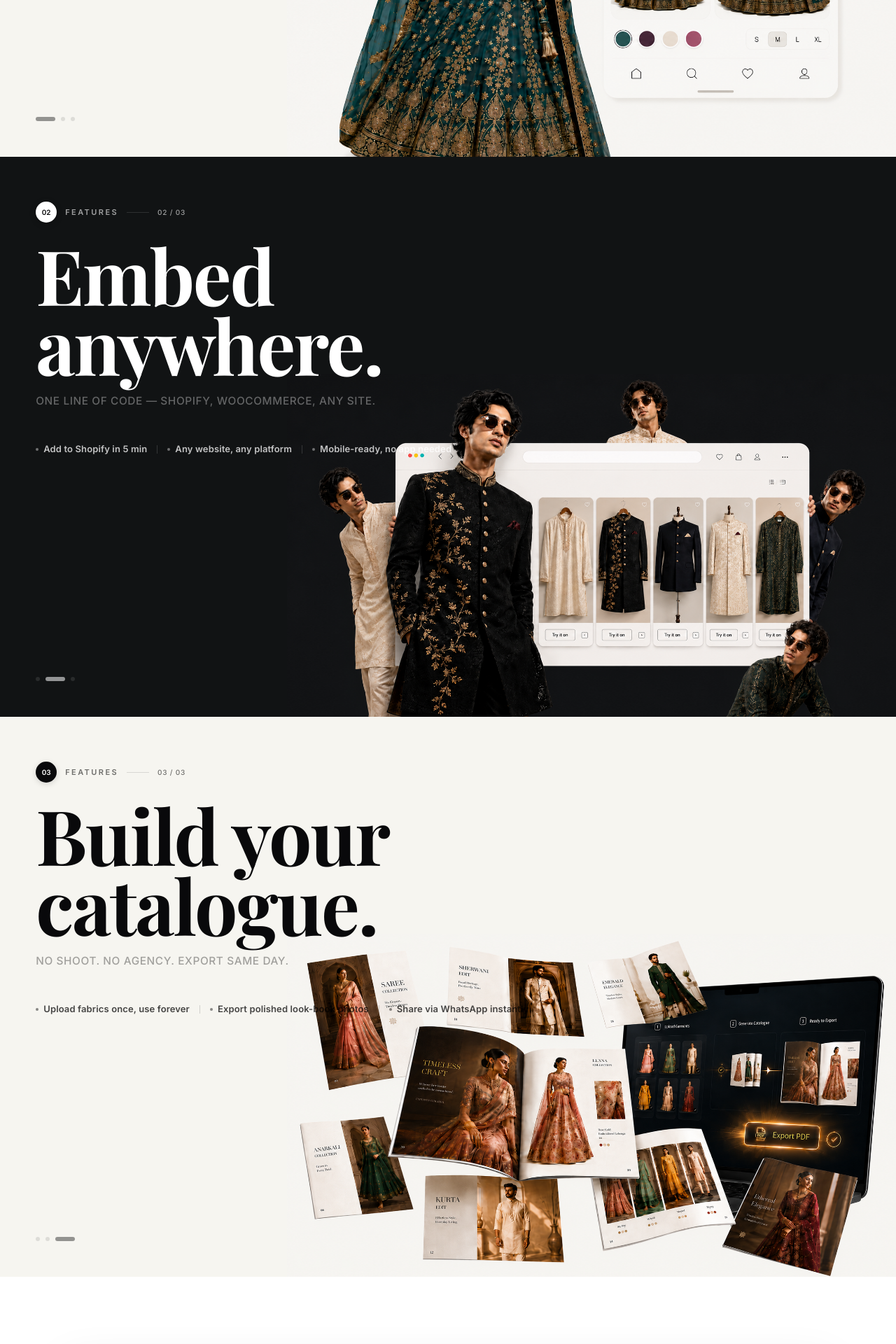
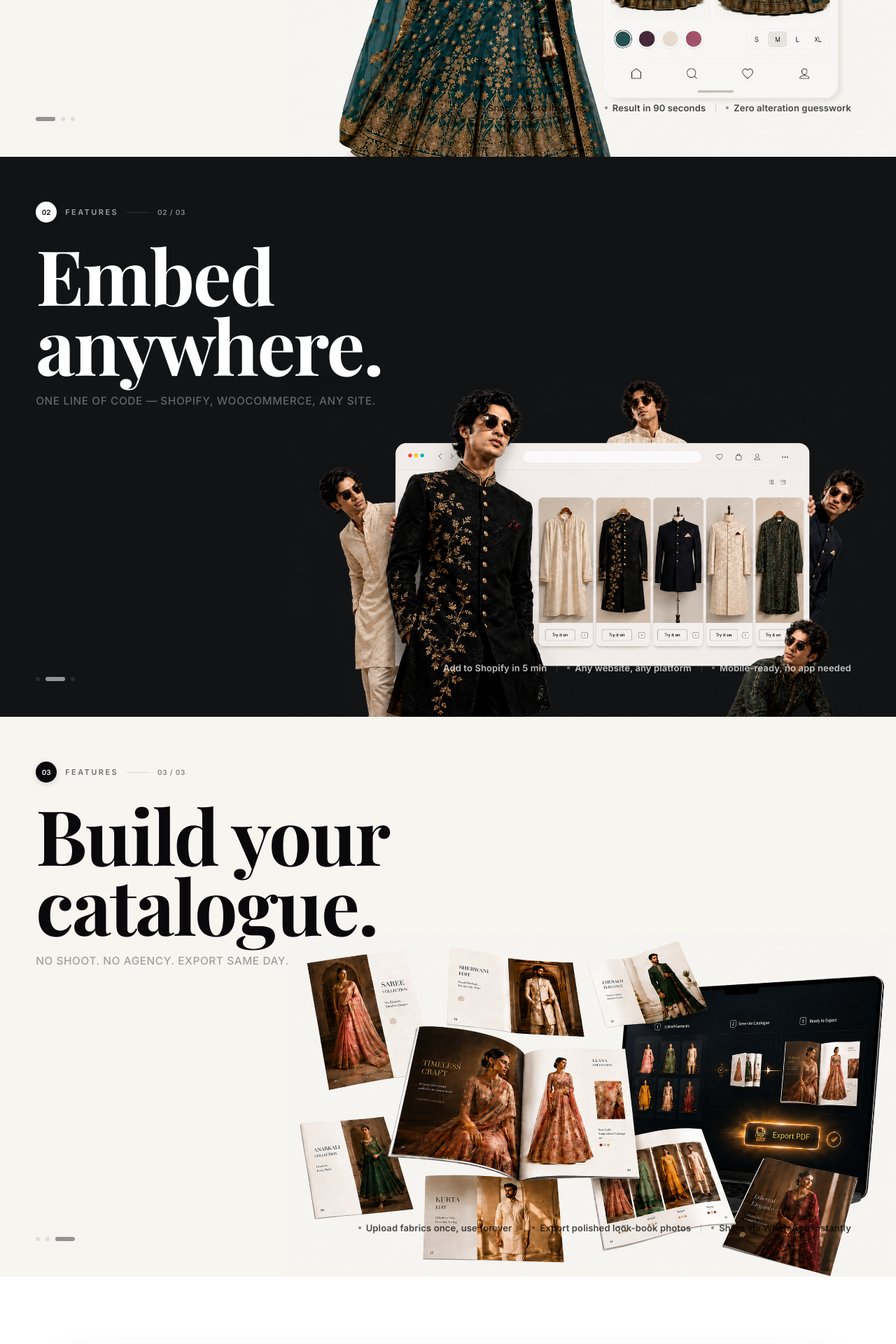
Before and after one commit to DhairyaKakkar/fabricfit-web, a Next.js app: page / in a window 1280 px wide. Shown: the part 1420-3340 px from the top of the page at 70% size. Built offline with nearby package versions, Linux system fonts and the light colour scheme; no server answers.

Commit message:
feat: float use-case chips over images, bottom-right of each card

```diff
--- a/components/HowItWorksSection.tsx
+++ b/components/HowItWorksSection.tsx
@@ -99,14 +99,16 @@ export default function HowItWorksSection() {
               Right in your store — no setup required.
             </p>
           </div>
+        </div>
+        <div style={{ position: 'absolute', bottom: 0, right: 0, width: '68%', zIndex: 1, pointerEvents: 'none' }}>
+          <Image src="/features1.png" alt="Virtual try-on in store" width={1400} height={1400} loading="lazy" className="w-full h-auto" style={{ display: 'block', objectFit: 'contain', objectPosition: 'bottom right' }} />
+        </div>
+        <div style={{ position: 'absolute', bottom: 60, right: '5vw', zIndex: 5 }}>
           <UseCaseChips light chips={[
             { label: 'Snap a photo in-store' },
             { label: 'Result in 90 seconds' },
             { label: 'Zero alteration guesswork' },
           ]} />
-        </div>
-        <div style={{ position: 'absolute', bottom: 0, right: 0, width: '68%', zIndex: 1, pointerEvents: 'none' }}>
-          <Image src="/features1.png" alt="Virtual try-on in store" width={1400} height={1400} loading="lazy" className="w-full h-auto" style={{ display: 'block', objectFit: 'contain', objectPosition: 'bottom right' }} />
         </div>
         <StepDots active="01" light />
       </FlowSection>
@@ -122,14 +124,16 @@ export default function HowItWorksSection() {
               One line of code — Shopify, WooCommerce, any site.
             </p>
           </div>
+        </div>
+        <div style={{ position: 'absolute', bottom: 0, right: 0, width: '68%', zIndex: 1, pointerEvents: 'none' }}>
+          <Image src="/features2.png" alt="Web embed virtual try-on" width={1400} height={1400} loading="lazy" className="w-full h-auto" style={{ display: 'block', objectFit: 'contain', objectPosition: 'bottom right' }} />
+        </div>
+        <div style={{ position: 'absolute', bottom: 60, right: '5vw', zIndex: 5 }}>
           <UseCaseChips chips={[
             { label: 'Add to Shopify in 5 min' },
             { label: 'Any website, any platform' },
             { label: 'Mobile-ready, no app needed' },
           ]} />
-        </div>
-        <div style={{ position: 'absolute', bottom: 0, right: 0, width: '68%', zIndex: 1, pointerEvents: 'none' }}>
-          <Image src="/features2.png" alt="Web embed virtual try-on" width={1400} height={1400} loading="lazy" className="w-full h-auto" style={{ display: 'block', objectFit: 'contain', objectPosition: 'bottom right' }} />
         </div>
         <StepDots active="02" />
       </FlowSection>
@@ -145,14 +149,16 @@ export default function HowItWorksSection() {
               No shoot. No agency. Export same day.
             </p>
           </div>
+        </div>
+        <div style={{ position: 'absolute', bottom: 0, right: 0, width: '68%', zIndex: 1, pointerEvents: 'none' }}>
+          <Image src="/features3.png" alt="Catalogue builder" width={1400} height={1400} loading="lazy" className="w-full h-auto" style={{ display: 'block', objectFit: 'contain', objectPosition: 'bottom right' }} />
+        </div>
+        <div style={{ position: 'absolute', bottom: 60, right: '5vw', zIndex: 5 }}>
           <UseCaseChips light chips={[
             { label: 'Upload fabrics once, use forever' },
             { label: 'Export polished look-book photos' },
             { label: 'Share via WhatsApp instantly' },
           ]} />
-        </div>
-        <div style={{ position: 'absolute', bottom: 0, right: 0, width: '68%', zIndex: 1, pointerEvents: 'none' }}>
-          <Image src="/features3.png" alt="Catalogue builder" width={1400} height={1400} loading="lazy" className="w-full h-auto" style={{ display: 'block', objectFit: 'contain', objectPosition: 'bottom right' }} />
         </div>
         <StepDots active="03" light />
       </FlowSection>
```
